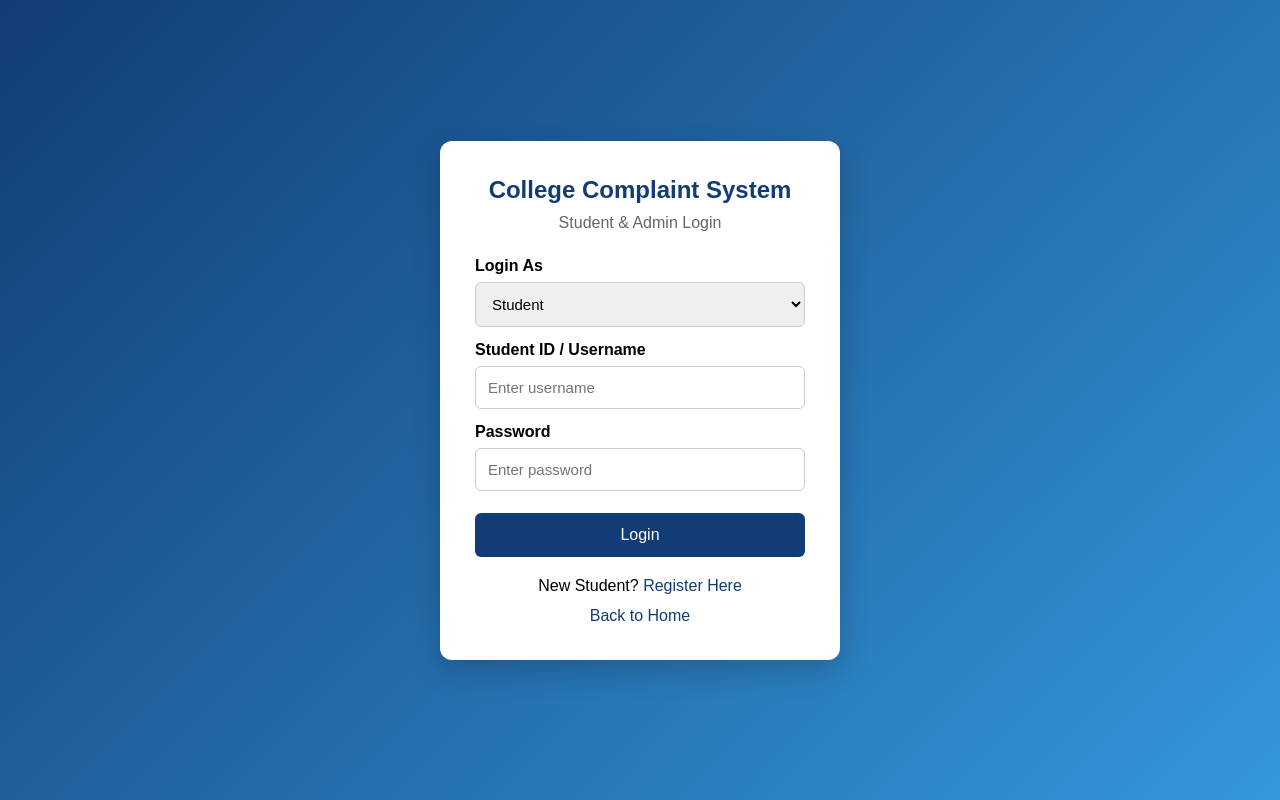
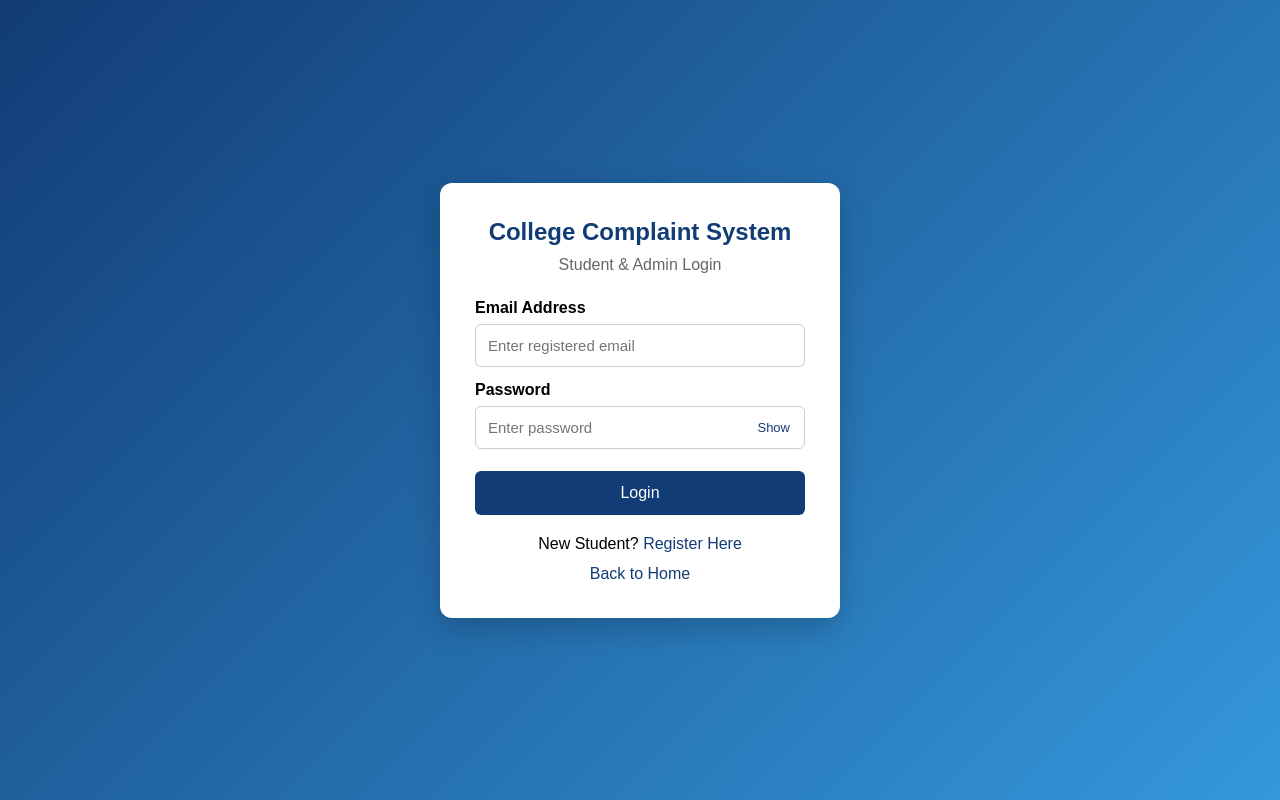
Before and after one commit to Ashish6132/Devops_Project1, a Flask app: page /login in a window 1280 px wide. Run offline with Flask 3, Linux system fonts and the light colour scheme.

Commit message:
login.html changed

```diff
--- a/templates/login.html
+++ b/templates/login.html
@@ -1,7 +1,9 @@
 <!DOCTYPE html>
 <html lang="en">
+
 <head>
     <meta charset="UTF-8">
+
     <meta name="viewport"
           content="width=device-width, initial-scale=1.0">
 
@@ -16,8 +18,12 @@
         }
 
         body {
-            background: linear-gradient(135deg,
-                        #123c75, #3498db);
+            background: linear-gradient(
+                135deg,
+                #123c75,
+                #3498db
+            );
+
             min-height: 100vh;
             display: flex;
             justify-content: center;
@@ -31,8 +37,9 @@
             border-radius: 12px;
             width: 100%;
             max-width: 400px;
+
             box-shadow: 0 10px 30px
-                        rgba(0,0,0,0.2);
+                        rgba(0, 0, 0, 0.2);
         }
 
         h2 {
@@ -53,7 +60,7 @@
             font-weight: bold;
         }
 
-        input, select {
+        input {
             width: 100%;
             padding: 12px;
             border: 1px solid #ccc;
@@ -61,7 +68,7 @@
             font-size: 15px;
         }
 
-        input:focus, select:focus {
+        input:focus {
             outline: 2px solid #3498db;
         }
 
@@ -86,15 +93,73 @@
             margin-top: 20px;
         }
 
+        .links p {
+            margin-top: 12px;
+        }
+
         .links a {
             color: #123c75;
             text-decoration: none;
         }
 
+        .links a:hover {
+            text-decoration: underline;
+        }
+
         .error {
             color: #c0392b;
+            background: #fdecea;
+            padding: 10px;
+            border-radius: 6px;
             text-align: center;
             margin-bottom: 12px;
+            font-size: 14px;
+        }
+
+        .success {
+            color: #155724;
+            background: #d4edda;
+            padding: 10px;
+            border-radius: 6px;
+            text-align: center;
+            margin-bottom: 12px;
+            font-size: 14px;
+        }
+
+        .password-box {
+            position: relative;
+        }
+
+        .password-box input {
+            padding-right: 65px;
+        }
+
+        .toggle-password {
+            position: absolute;
+            right: 10px;
+            top: 50%;
+            transform: translateY(-50%);
+            width: auto;
+            margin: 0;
+            padding: 5px;
+            background: transparent;
+            color: #123c75;
+            font-size: 13px;
+        }
+
+        .toggle-password:hover {
+            background: transparent;
+            text-decoration: underline;
+        }
+
+        @media (max-width: 480px) {
+            .login-box {
+                padding: 25px;
+            }
+
+            h2 {
+                font-size: 22px;
+            }
         }
     </style>
 </head>
@@ -109,35 +174,71 @@
             Student & Admin Login
         </p>
 
-        {% if error %}
-        <p class="error">{{ error }}</p>
-        {% endif %}
+        <!-- FLASH MESSAGES -->
 
-        <form method="POST" action="{{ url_for('login') }}">
+        {% with messages = get_flashed_messages() %}
 
-            <label for="role">Login As</label>
-            <select name="role" id="role" required>
-                <option value="student">Student</option>
-                <option value="admin">Admin</option>
-            </select>
+            {% if messages %}
 
-            <label for="username">
-                Student ID / Username
+                {% for message in messages %}
+
+                    <div class="error" role="alert">
+                        {{ message }}
+                    </div>
+
+                {% endfor %}
+
+            {% endif %}
+
+        {% endwith %}
+
+        <!-- LOGIN FORM -->
+
+        <form method="POST"
+              action="{{ url_for('login') }}">
+
+            <!-- EMAIL -->
+
+            <label for="email">
+                Email Address
             </label>
 
-            <input type="text"
-                   id="username"
-                   name="username"
-                   placeholder="Enter username"
-                   required>
+            <input
+                type="email"
+                id="email"
+                name="email"
+                placeholder="Enter registered email"
+                autocomplete="email"
+                required
+            >
 
-            <label for="password">Password</label>
+            <!-- PASSWORD -->
 
-            <input type="password"
-                   id="password"
-                   name="password"
-                   placeholder="Enter password"
-                   required>
+            <label for="password">
+                Password
+            </label>
+
+            <div class="password-box">
+
+                <input
+                    type="password"
+                    id="password"
+                    name="password"
+                    placeholder="Enter password"
+                    autocomplete="current-password"
+                    required
+                >
+
+                <button
+                    type="button"
+                    class="toggle-password"
+                    onclick="togglePassword()">
+                    Show
+                </button>
+
+            </div>
+
+            <!-- LOGIN BUTTON -->
 
             <button type="submit">
                 Login
@@ -145,17 +246,47 @@
 
         </form>
 
+        <!-- LINKS -->
+
         <div class="links">
-            <p>New Student?
-                <a href="/register">Register Here</a>
+
+            <p>
+                New Student?
+                <a href="{{ url_for('register') }}">
+                    Register Here
+                </a>
             </p>
 
-            <p style="margin-top:12px;">
-                <a href="/">Back to Home</a>
+            <p>
+                <a href="{{ url_for('home') }}">
+                    Back to Home
+                </a>
             </p>
+
         </div>
 
     </div>
 
+    <!-- JAVASCRIPT -->
+
+    <script>
+        function togglePassword() {
+
+            const password =
+                document.getElementById("password");
+
+            const button =
+                document.querySelector(".toggle-password");
+
+            if (password.type === "password") {
+                password.type = "text";
+                button.textContent = "Hide";
+            } else {
+                password.type = "password";
+                button.textContent = "Show";
+            }
+        }
+    </script>
+
 </body>
 </html>
```
